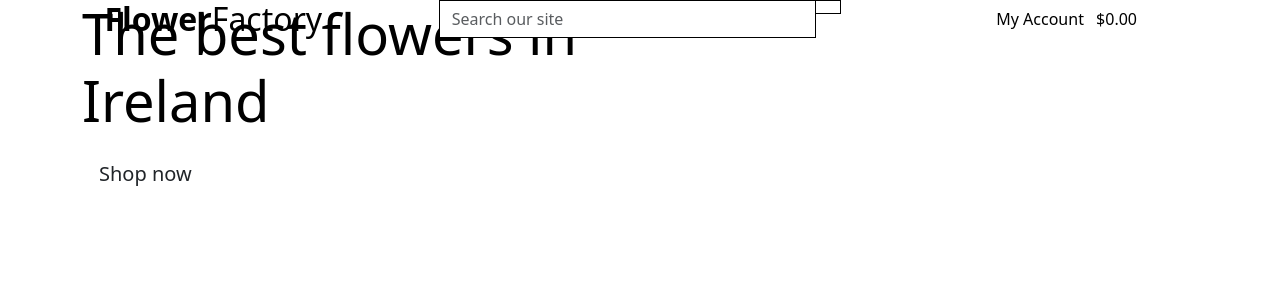
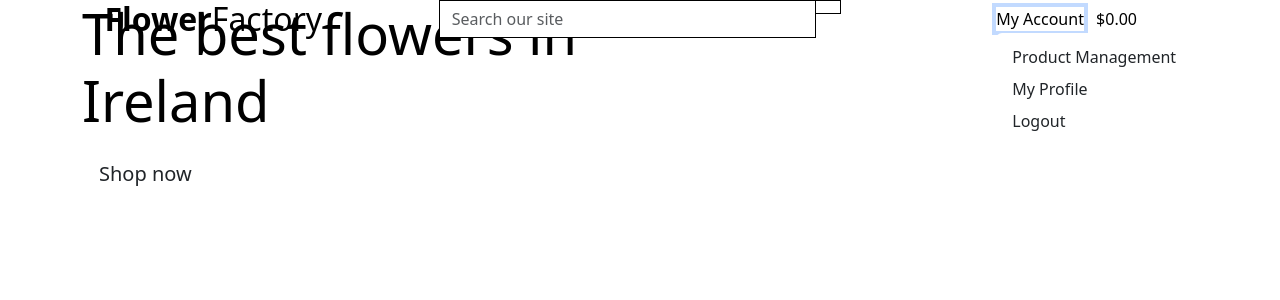
Before and after one commit to ourfalia/flowerfactory, a Django app: page / in a window 1280 px wide, after a click on "My Account". Shown: the top 300 px of the page. Run offline with Django 3.2, Linux system fonts and the light colour scheme; a user stored in the database is signed in.

Commit message:
add fix issue inthe header of the main page

```diff
--- a/templates/base.html
+++ b/templates/base.html
@@ -55,7 +55,7 @@
         <div class="col-12 col-lg-4 my-auto py-1 py-lg-0">
           <ul class="list-inline list-unstyled text-center text-lg-left my-0">
             <li class="list-inline-item dropdown">
-              <a class="text-black nav-link" href="#" id="user-options" data-toggle="dropdown" aria-haspopup="true" aria-expanded="false">
+              <a class="text-black nav-link" href="#" id="user-options" data-bs-toggle="dropdown" aria-haspopup="true" aria-expanded="false">
                 <div class="text-center">
                   <div><i class="fas fa-user fa-lg"></i></div>
                   <p class="my-0">My Account</p>
@@ -64,15 +64,14 @@
               <div class="dropdown-menu border-0" aria-labelledby="user-options">
                 {% if request.user.is_authenticated %}
                   {% if request.user.is_superuser %}
-                    <a href="" class="dropdown-item">Product Management</a>
+                    <a href="#" class="dropdown-item">Product Management</a>
                   {% endif %}
-                  <a href="" class="dropdown-item">My Profile</a>
-                  <a href="{% url 'account_logout' %}" class="dropdown-item">Logout</a>
+                    <a href="#" class="dropdown-item">My Profile</a>
+                    <a href="{% url 'account_logout' %}" class="dropdown-item">Logout</a>
                 {% else %}
-                <a href="{% url 'account_signup' %}" class="dropdown-item">Register</a>
-                <a href="{% url 'account_login' %}" class="dropdown-item">Login</a>
+                  <a href="{% url 'account_signup' %}" class="dropdown-item">Register</a>
+                  <a href="{% url 'account_login' %}" class="dropdown-item">Login</a>
                 {% endif %}
-
               </div>
             </li>
             <li class="list-inline-item">
```
